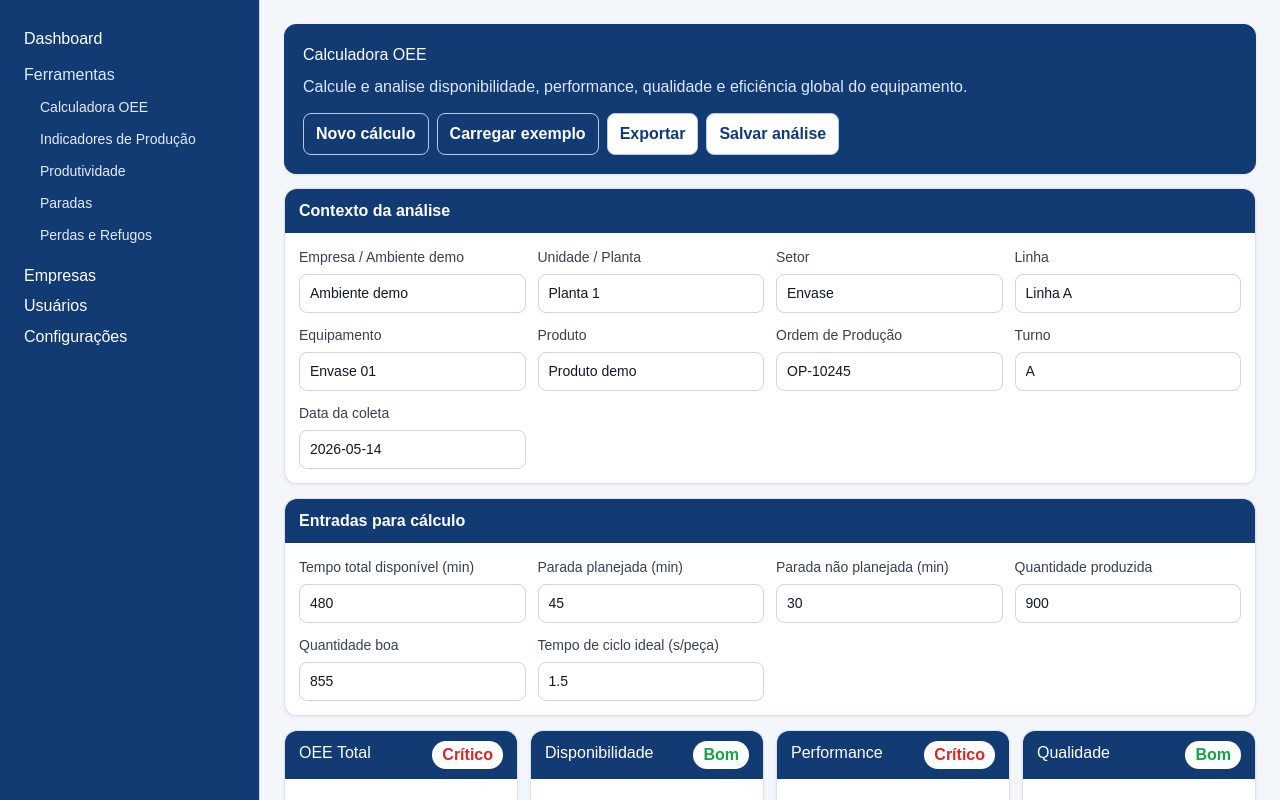
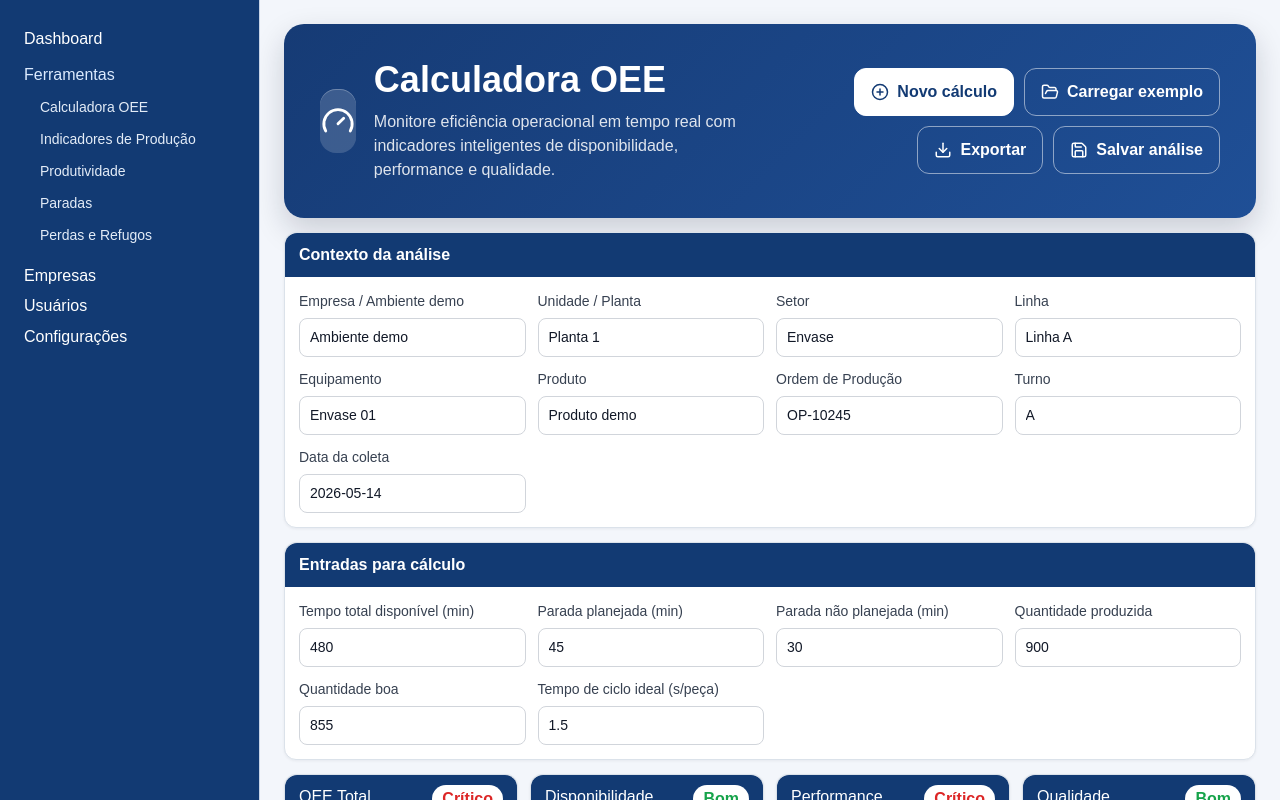
Before and after one commit to ArthurEngProduto/SIGO-Portal-de-Produ-o, a Next.js app: page /ferramentas/oee in a window 1280 px wide. Shown: the top 800 px of the page. Built offline with nearby package versions, Linux system fonts and the light colour scheme.

Commit message:
Redesenha hero card da calculadora OEE

```diff
--- a/app/ferramentas/oee/page.tsx
+++ b/app/ferramentas/oee/page.tsx
@@ -1,6 +1,7 @@
 "use client";
 
 import { useMemo, useState } from "react";
+import { Download, FolderOpen, Gauge, PlusCircle, Save } from "lucide-react";
 import Sidebar from "../../../components/layout/Sidebar";
 import OeeContextForm from "../../../components/oee/OeeContextForm";
 import OeeDetailTable from "../../../components/oee/OeeDetailTable";
@@ -49,28 +50,68 @@ export default function OeePage() {
       <div style={{ display: "grid", gridTemplateColumns: "1fr", minHeight: "100vh" }}>
         <Sidebar ferramentasMenu={["Calculadora OEE", "Indicadores de Produção", "Produtividade", "Paradas", "Perdas e Refugos"]} />
         <section style={{ padding: 24, marginLeft: 260, display: "grid", gap: 14 }}>
-          <header style={{ background: "#123a73", border: "1px solid #123a73", borderRadius: 12, padding: 18, color: "#fff", boxShadow: "0 1px 3px rgba(16,24,40,.08)" }}>
-            <h2 style={{ margin: 0 }}>Calculadora OEE</h2>
-            <p style={{ margin: "8px 0 14px", color: "#dbeafe" }}>Calcule e analise disponibilidade, performance, qualidade e eficiência global do equipamento.</p>
-            <div style={{ display: "flex", gap: 8, flexWrap: "wrap" }}>
+          <header
+            style={{
+              background: "linear-gradient(135deg, #163b75 0%, #1f4f96 100%)",
+              borderRadius: 20,
+              padding: 36,
+              color: "#fff",
+              boxShadow: "0 12px 30px rgba(15, 23, 42, 0.18)",
+              display: "flex",
+              justifyContent: "space-between",
+              alignItems: "center",
+              gap: 28,
+              flexWrap: "wrap",
+            }}
+          >
+            <div style={{ display: "flex", alignItems: "center", gap: 18, flex: "1 1 360px", minWidth: 280 }}>
+              <div
+                style={{
+                  width: 64,
+                  height: 64,
+                  borderRadius: 16,
+                  background: "rgba(255,255,255,0.16)",
+                  display: "grid",
+                  placeItems: "center",
+                  boxShadow: "inset 0 1px 0 rgba(255,255,255,.26)",
+                }}
+              >
+                <Gauge size={34} />
+              </div>
+              <div style={{ display: "grid", gap: 10 }}>
+                <h2 style={{ margin: 0, fontSize: 36, lineHeight: 1.1, fontWeight: 700 }}>Calculadora OEE</h2>
+                <p style={{ margin: 0, maxWidth: 700, color: "rgba(255,255,255,.86)", fontSize: 16, lineHeight: 1.5 }}>
+                  Monitore eficiência operacional em tempo real com indicadores inteligentes de disponibilidade, performance e qualidade.
+                </p>
+              </div>
+            </div>
+
+            <div style={{ display: "flex", gap: 10, flexWrap: "wrap", justifyContent: "flex-end", flex: "1 1 340px" }}>
               {[
-                { t: "Novo cálculo", onClick: clearAll, primary: true },
-                { t: "Carregar exemplo", onClick: loadExample, primary: true },
-                { t: "Exportar", onClick: () => window.alert("Exportação demo") },
-                { t: "Salvar análise", onClick: () => window.alert("Salvo localmente (demo)") },
+                { t: "Novo cálculo", onClick: clearAll, Icon: PlusCircle, primary: true },
+                { t: "Carregar exemplo", onClick: loadExample, Icon: FolderOpen },
+                { t: "Exportar", onClick: () => window.alert("Exportação demo"), Icon: Download },
+                { t: "Salvar análise", onClick: () => window.alert("Salvo localmente (demo)"), Icon: Save },
               ].map((b) => (
                 <button
                   key={b.t}
                   onClick={b.onClick}
                   style={{
-                    background: b.primary ? "#123a73" : "#ffffff",
-                    color: b.primary ? "#ffffff" : "#123a73",
-                    border: "1px solid #b7c9e6",
-                    borderRadius: 8,
-                    padding: "8px 12px",
+                    background: b.primary ? "#ffffff" : "transparent",
+                    color: b.primary ? "#123a73" : "#ffffff",
+                    border: b.primary ? "1px solid #ffffff" : "1px solid rgba(255,255,255,.5)",
+                    borderRadius: 12,
+                    minHeight: 48,
+                    padding: "0 16px",
                     fontWeight: 600,
+                    display: "inline-flex",
+                    alignItems: "center",
+                    gap: 8,
+                    transition: "all .2s ease",
+                    cursor: "pointer",
                   }}
                 >
+                  <b.Icon size={18} />
                   {b.t}
                 </button>
               ))}
--- a/components/oee/OeeDetailTable.tsx
+++ b/components/oee/OeeDetailTable.tsx
@@ -73,7 +73,7 @@ export default function OeeDetailTable({ rows }: Props) {
             <div style={{ display: "grid", gridTemplateColumns: "repeat(auto-fit, minmax(210px, 1fr))", gap: 12 }}>
               {groups.map((group) => (
                 <section key={group.title} style={{ border: "1px solid #eef2f7", borderRadius: 8, padding: 10, background: "#f8fafc" }}>
-                  <h4 style={{ margin: "0 0 10px", fontSize: 13, color: "#123a73", display: "flex", alignItems: "center", justifyContent: "center", gap: 6, textAlign: "center" }}>
+                  <h4 style={{ margin: "0 0 10px", fontSize: 13, color: "#123a73", display: "flex", alignItems: "center", gap: 6 }}>
                     <group.icon size={16} color="#123a73" />
                     <span>{group.title}</span>
                   </h4>
```
